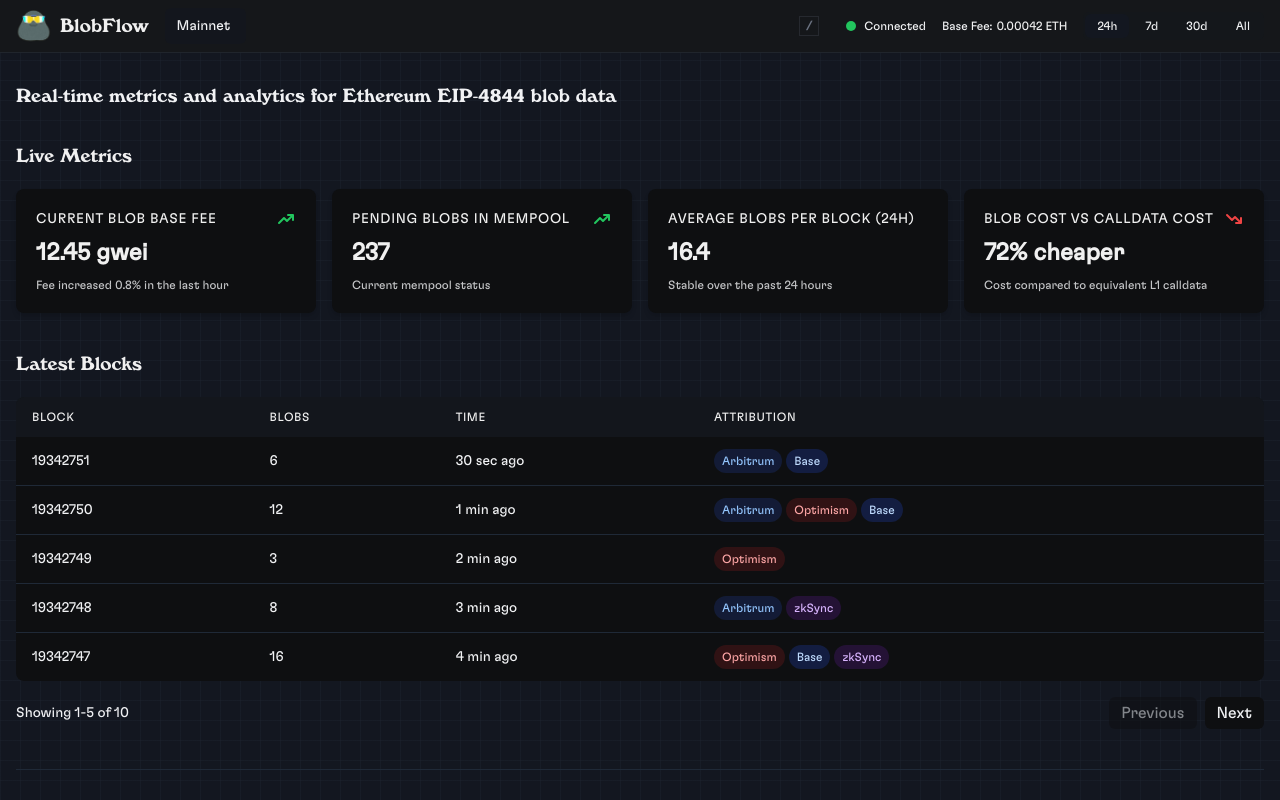
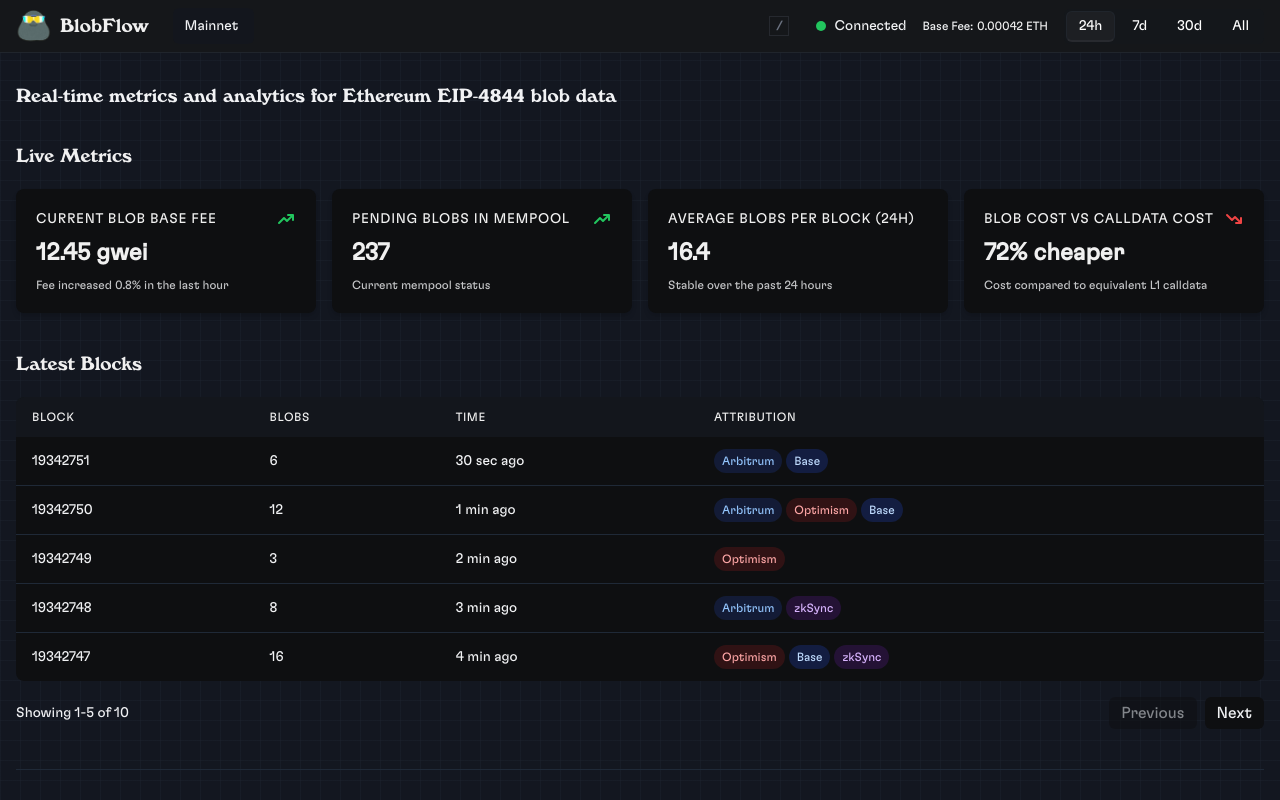
Before and after one commit to douvy/blob-flow, a Next.js app: page / in a window 1280 px wide. Shown: the top 800 px of the page. Built offline with nearby package versions, Linux system fonts and the light colour scheme.

Commit message:
Add active state styling to header timeframe selector buttons

```diff
--- a/src/components/Header.tsx
+++ b/src/components/Header.tsx
@@ -68,7 +68,7 @@ export default function Header() {
             <div className="relative">
               <button
                 type="button"
-                className="flex items-center space-x-1 bg-background/50 hover:bg-background/80 px-3 py-2 rounded-md text-sm font-medium text-bodyText transition-colors"
+                className="flex items-center space-x-1 bg-background/50 hover:bg-background/80 px-3 py-2 rounded-md text-sm font-medium text-bodyText transition-colors ml-2"
                 onClick={() => setIsNetworkDropdownOpen(!isNetworkDropdownOpen)}
               >
                 <span>{selectedNetwork}</span>
@@ -116,7 +116,7 @@ export default function Header() {
               {/* Connection Status */}
               <div className="hidden md:flex items-center space-x-2">
                 <div className={`h-2.5 w-2.5 rounded-full ${isConnected ? 'bg-green-500' : 'bg-red-500'}`}></div>
-                <span className="text-xs text-bodyText">{isConnected ? 'Connected' : 'Disconnected'}</span>
+                <span className="text-sm text-bodyText">{isConnected ? 'Connected' : 'Disconnected'}</span>
               </div>
             </div>
 
@@ -134,10 +134,10 @@ export default function Header() {
                 <button
                   key={range}
                   onClick={() => handleTimeRangeChange(range)}
-                  className={`px-3 py-1 text-xs rounded-md transition-colors ${
+                  className={`px-3 py-1 text-sm rounded-md transition-none ${
                     selectedTimeRange === range
-                      ? 'bg-background text-titleText'
-                      : 'text-bodyText hover:bg-background/50'
+                      ? 'bg-[#1d1f23] text-white border border-divider border-b-[#282a2f] border-b-2'
+                      : 'text-white hover:text-white/90 border border-transparent'
                   }`}
                 >
                   {range}
```
